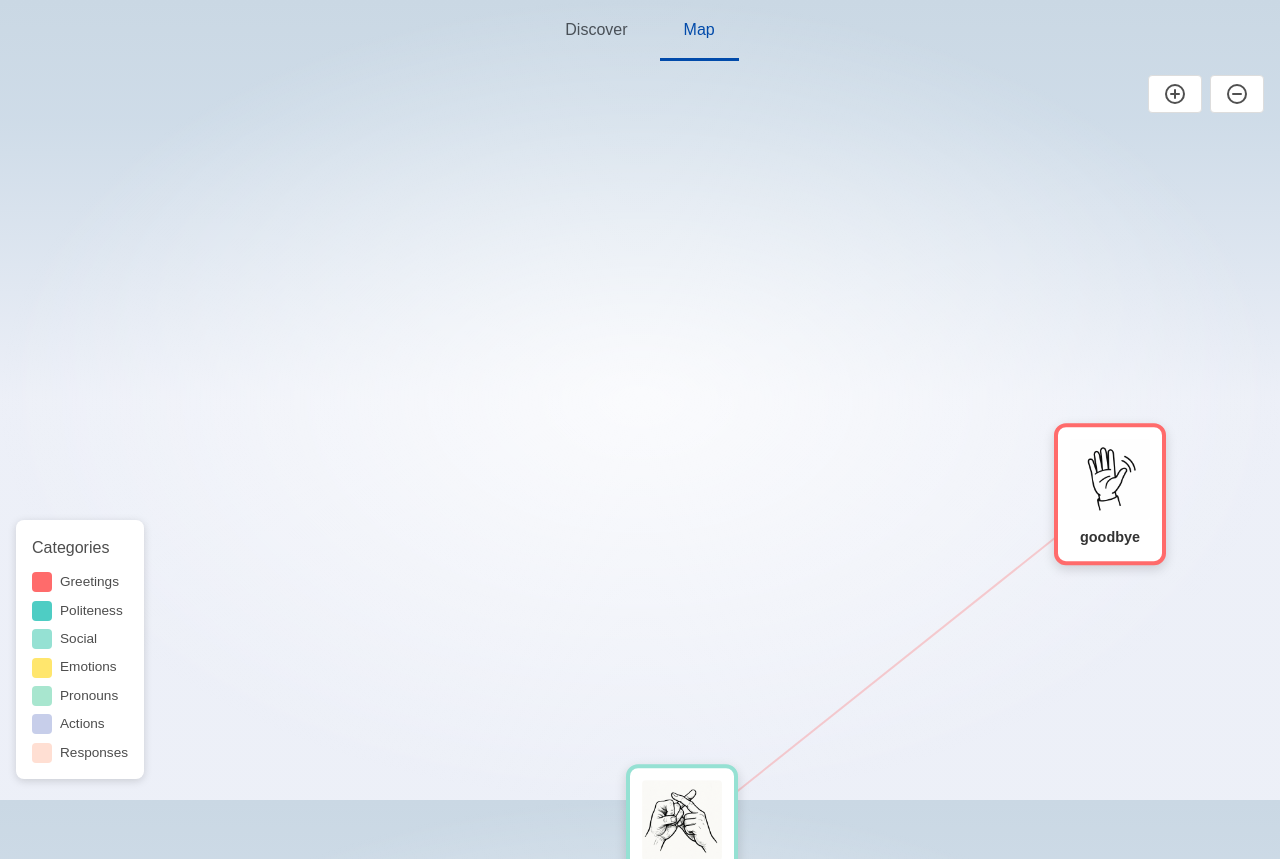
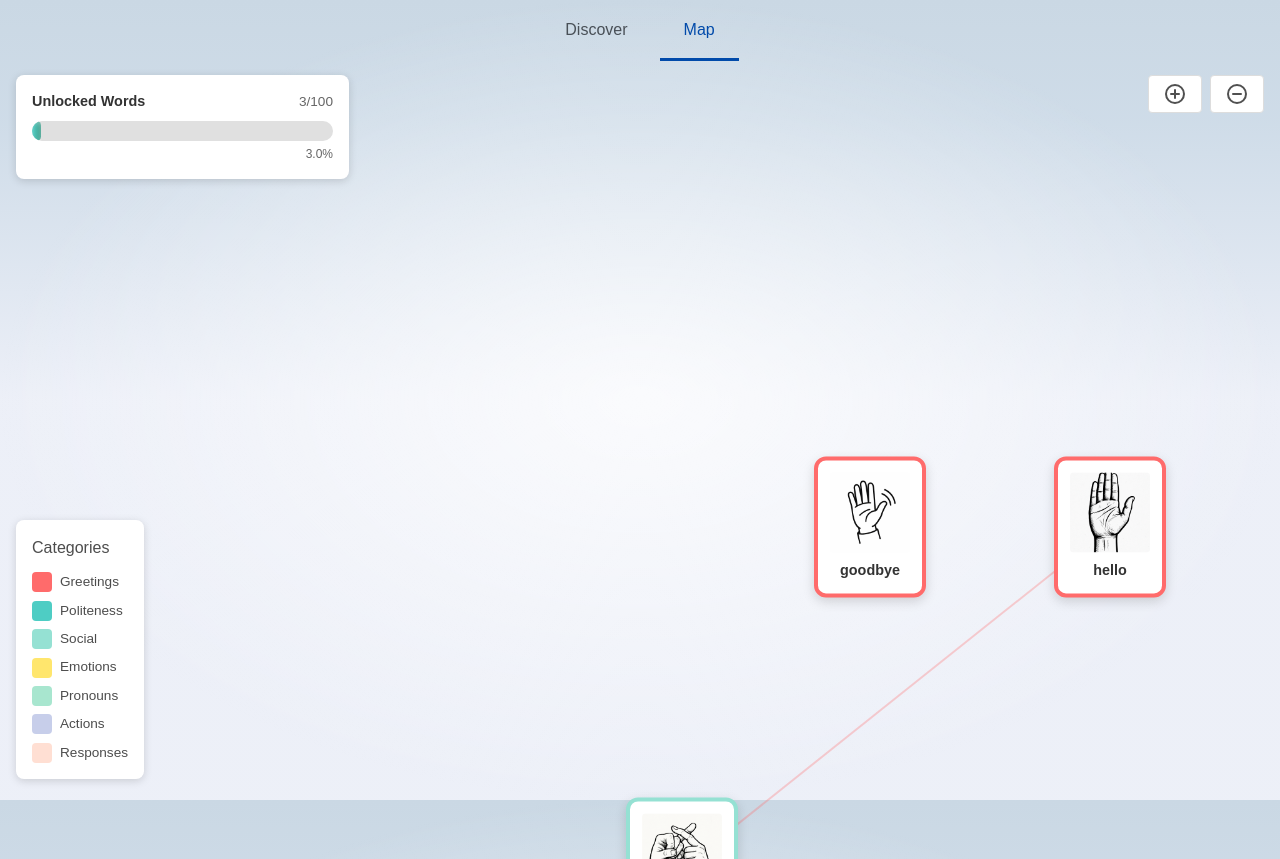
Before and after one commit to liambsulliva/bridge-dashboard, a SvelteKit app: page /map in a window 1280 px wide. Built offline with nearby package versions, Linux system fonts and the light colour scheme.

Commit message:
add gamification elements in meter

```diff
--- a/src/routes/map/+page.svelte
+++ b/src/routes/map/+page.svelte
@@ -9,6 +9,16 @@
 	let translateX = $state(0);
 	let translateY = $state(0);
 	let scale = $state(1);
+
+	//! MAX WORDS FOR GAMIFICATION METER
+	const MAX_WORDS = 100;
+
+	let unlockedWordsCount = $derived.by(() => {
+		const library = $signLibrary;
+		return Object.values(library).filter((sign) => sign.type === 'word').length;
+	});
+
+	let unlockedPercentage = $derived(Math.min((unlockedWordsCount / MAX_WORDS) * 100, 100));
 
 	// Semantic clustering of word signs with connections
 	const semanticGroups = {
@@ -66,12 +76,10 @@
 
 			if (signs.length === 0) return;
 
-			// Position for this cluster
 			const clusterAngle = (clusterIndex / groupKeys.length) * 2 * Math.PI;
 			const clusterX = centerX + clusterRadius * Math.cos(clusterAngle);
 			const clusterY = centerY + clusterRadius * Math.sin(clusterAngle);
 
-			// Arrange signs within the cluster
 			signs.forEach((sign, signIndex) => {
 				const angle = (signIndex / signs.length) * 2 * Math.PI;
 				const x = clusterX + signSpacing * Math.cos(angle);
@@ -90,7 +98,6 @@
 		return nodes;
 	});
 
-	// Get connections between sign nodes
 	let nodeConnections = $derived.by(() => {
 		const conns: Array<{ from: SignNode; to: SignNode; color: string }> = [];
 
@@ -98,7 +105,6 @@
 			const nodes1 = signNodes.filter((n) => n.category === cat1);
 			const nodes2 = signNodes.filter((n) => n.category === cat2);
 
-			// Connect first node of each category to first node of the other
 			if (nodes1.length > 0 && nodes2.length > 0) {
 				conns.push({
 					from: nodes1[0],
@@ -135,7 +141,6 @@
 	}
 
 	onMount(() => {
-		// Center the view initially
 		if (canvas) {
 			const rect = canvas.getBoundingClientRect();
 			translateX = rect.width / 2;
@@ -151,6 +156,16 @@
 
 <div class="map-container">
 	<div class="controls">
+		<div class="unlocked-meter">
+			<div class="meter-header">
+				<span class="meter-title">Unlocked Words</span>
+				<span class="meter-count">{unlockedWordsCount}/{MAX_WORDS}</span>
+			</div>
+			<div class="meter-bar">
+				<div class="meter-fill" style="width: {unlockedPercentage}%"></div>
+			</div>
+			<span class="meter-percentage">{unlockedPercentage.toFixed(1)}%</span>
+		</div>
 		<div class="control-buttons">
 			<button
 				class="icon-btn"
@@ -218,7 +233,6 @@
 			class="content"
 			style="transform: translate({translateX}px, {translateY}px) scale({scale})"
 		>
-			<!-- Connection lines between sign nodes -->
 			<svg
 				class="connections-svg"
 				style="position: absolute; top: 0; left: 0; pointer-events: none; overflow: visible;"
@@ -236,7 +250,6 @@
 				{/each}
 			</svg>
 
-			<!-- Sign nodes with colored borders -->
 			{#each signNodes as node}
 				<div
 					class="sign-card"
@@ -273,10 +286,61 @@
 
 	.controls {
 		display: flex;
-		justify-content: flex-end;
-		align-items: center;
+		justify-content: space-between;
+		align-items: flex-start;
 		padding: 1rem;
 		flex-shrink: 0;
+	}
+
+	.unlocked-meter {
+		background: white;
+		padding: 1rem;
+		border-radius: 8px;
+		box-shadow: 0 2px 8px rgba(0, 0, 0, 0.15);
+		min-width: 333px;
+	}
+
+	.meter-header {
+		display: flex;
+		justify-content: space-between;
+		align-items: center;
+		margin-bottom: 0.5rem;
+	}
+
+	.meter-title {
+		font-weight: 600;
+		font-size: 0.9rem;
+		color: #333;
+	}
+
+	.meter-count {
+		font-size: 0.85rem;
+		color: #666;
+		font-weight: 500;
+	}
+
+	.meter-bar {
+		width: 100%;
+		height: 20px;
+		background-color: #e0e0e0;
+		border-radius: 10px;
+		overflow: hidden;
+		margin-bottom: 0.25rem;
+	}
+
+	.meter-fill {
+		height: 100%;
+		background: linear-gradient(90deg, #4ecdc4 0%, #44a08d 100%);
+		border-radius: 10px;
+		transition: width 0.3s ease;
+		box-shadow: inset 0 2px 4px rgba(255, 255, 255, 0.3);
+	}
+
+	.meter-percentage {
+		font-size: 0.75rem;
+		color: #666;
+		text-align: right;
+		display: block;
 	}
 
 	.control-buttons {
@@ -399,7 +463,12 @@
 		.controls {
 			flex-direction: column;
 			gap: 1rem;
-			align-items: flex-start;
+			align-items: stretch;
+		}
+
+		.unlocked-meter {
+			min-width: auto;
+			width: 100%;
 		}
 
 		.legend {
```
Also changed, not shown: src/lib/images/signs/hello.png (added), 1 other file (tests, documents, lock files or other folders).
